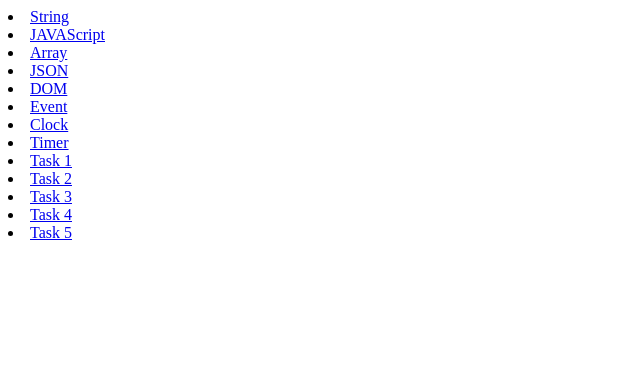
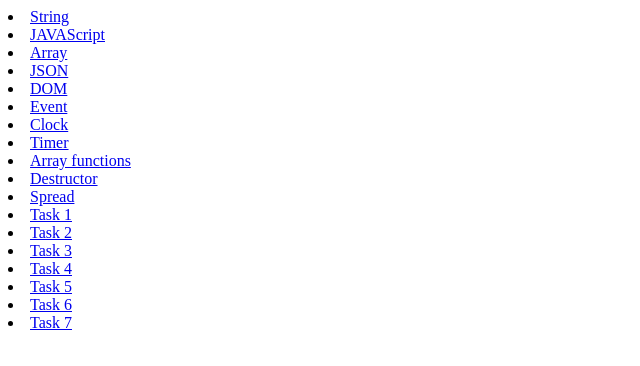
Before and after one commit to felixmathew03/javas, a plain HTML site: page index.html in a window 1280 px wide. Shown: the whole page, without its empty margins (0-640 px from the left). Drawn offline with Linux system fonts and the light colour scheme.

Commit message:
Index update 1

```diff
--- a/index.html
+++ b/index.html
@@ -14,10 +14,16 @@
     <li><a href="./event.html">Event</a></li>
     <li><a href="./clock.html">Clock</a></li>
     <li><a href="./timer.html">Timer</a></li>
+    <li><a href="./aloop.html">Array functions</a></li>
+    <li><a href="./destr.html">Destructor</a></li>
+    <li><a href="./spread.html">Spread</a></li>
     <li><a href="./task1.html">Task 1</a></li>
     <li><a href="./task2.html">Task 2</a></li>
     <li><a href="./task3.html">Task 3</a></li>
     <li><a href="./task4.html">Task 4</a></li>
     <li><a href="./task5.html">Task 5</a></li>
+    <li><a href="./task6.html">Task 6</a></li>
+    <li><a href="./task7.html">Task 7</a></li>
+
 </body>
 </html>
```
